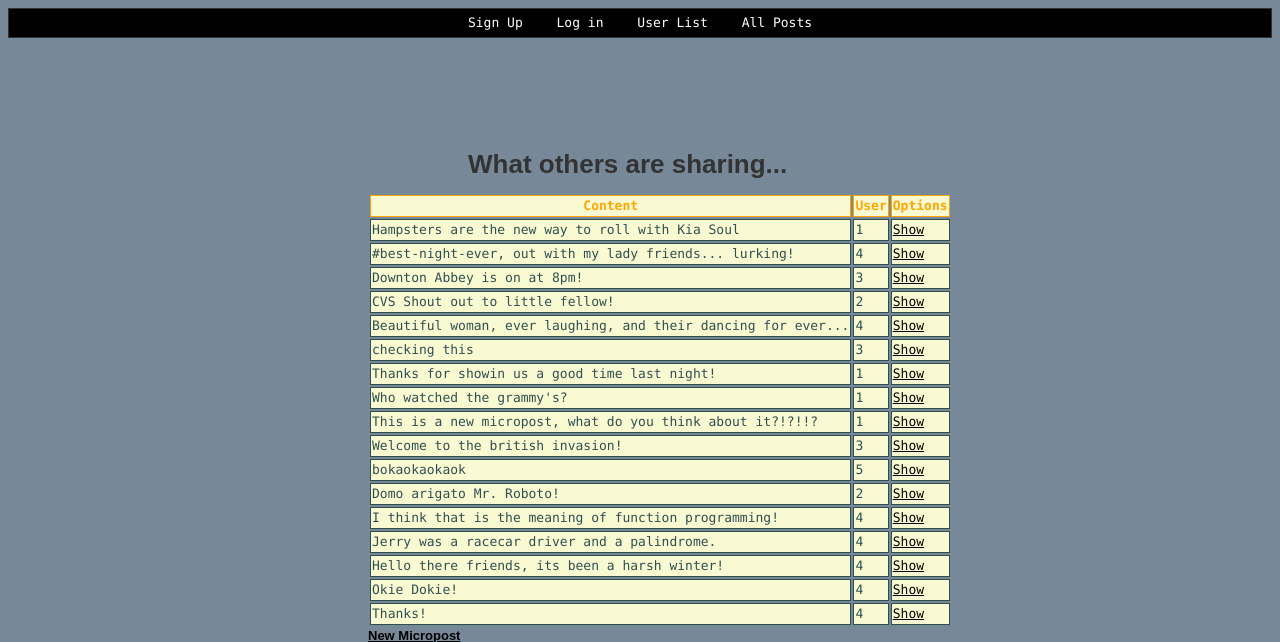
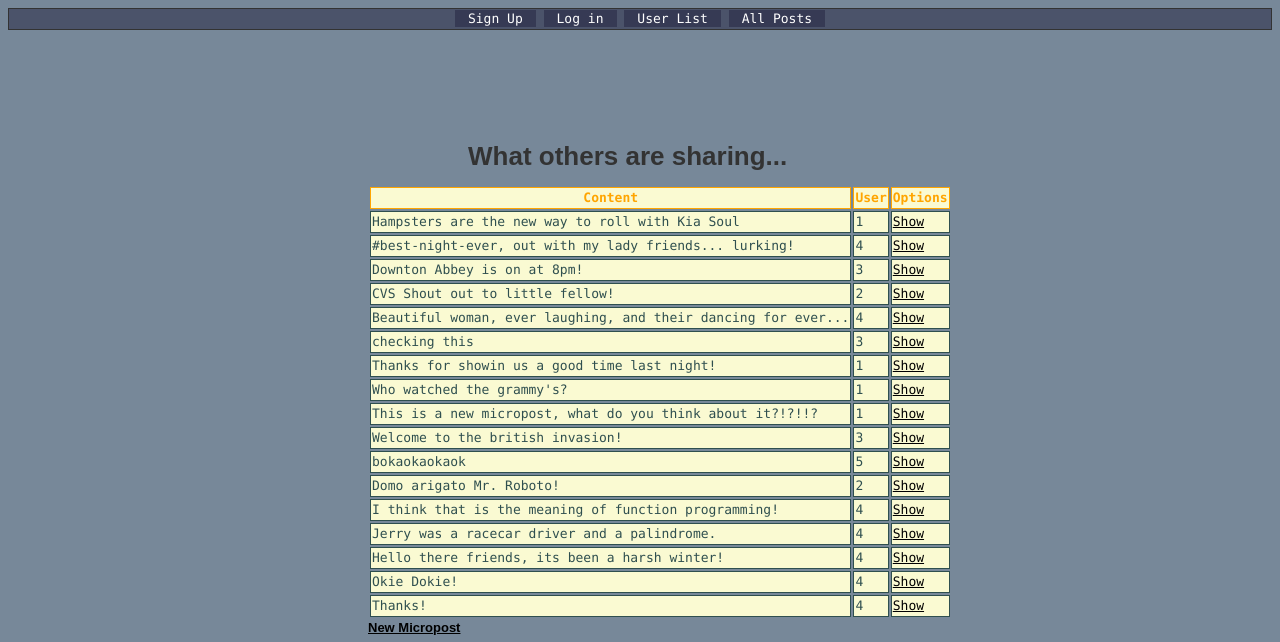
Before and after one commit to Snyder-/Microposts, a Rails app: page / in a window 1280 px wide; the page is wider, and only the part inside the window is pictured. Shown: the top 642 px of that part. Run offline with Rails 7, Linux system fonts and the light colour scheme; data comes from the database, SQL or seed files in the repository; style sheets or scripts are compiled from the project's sources; some libraries are stand-ins or nearby versions.

Commit message:
devise updates

```diff
--- a/app/assets/stylesheets/scaffolds.css.scss
+++ b/app/assets/stylesheets/scaffolds.css.scss
@@ -118,10 +118,10 @@ div {
 
 #navbar ul {
   margin: 0;
-  padding: 5px;
+  padding: 1px;
   list-style-type: none;
   text-align: center;
-  background-color: #000;
+  background-color: rgba(36, 36, 64, 0.52);
 }
 
 #navbar ul li {
@@ -130,9 +130,9 @@ div {
 
 #navbar ul li a {
   text-decoration: none;
-  padding: .2em 1em;
+  padding: .1em 1em;
   color: #fff;
-  background-color: #000;
+  background-color: rgba(36, 36, 64, 0.52);
 }
 
 #navbar ul li a:hover {
```
